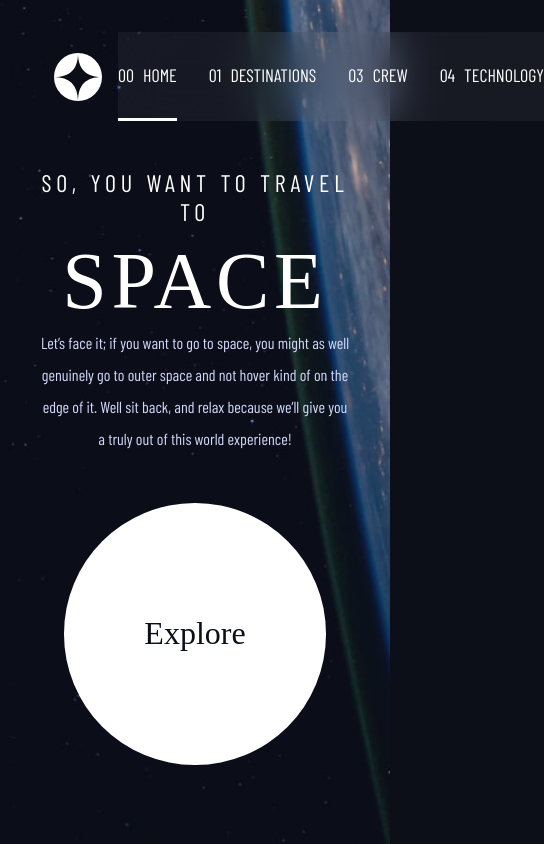
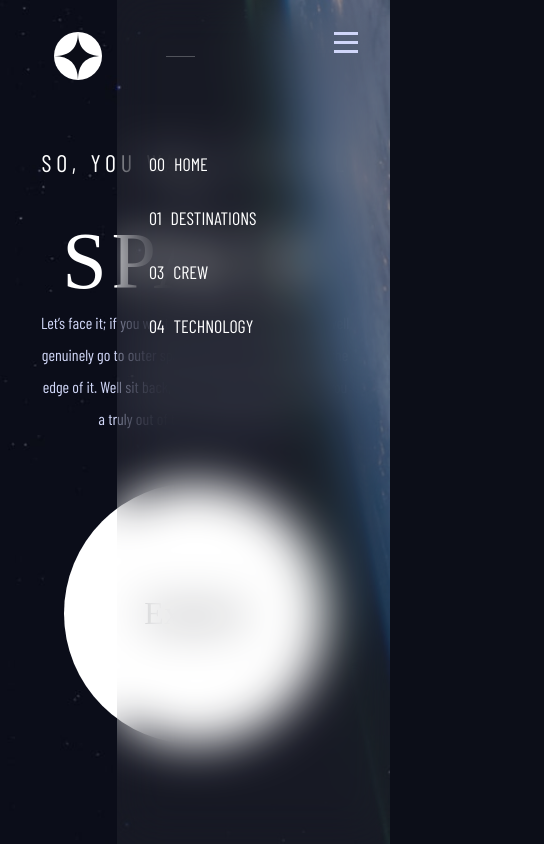
Before and after one commit to ansman58/space-tourism, a React (Vite) app: page / in a window 390 px wide. Shown: the whole page, 544 px wide, since content can reach past the window. Built offline with nearby package versions, Linux system fonts and the light colour scheme; a web font is replaced by a local one.

Commit message:
fix navigation

```diff
--- a/src/components/Distance/index.tsx
+++ b/src/components/Distance/index.tsx
@@ -1,4 +1,3 @@
-import React from "react";
 import style from "./styles.module.scss";
 
 interface IDistance {
--- a/src/components/Header/index.tsx
+++ b/src/components/Header/index.tsx
@@ -1,7 +1,6 @@
 import Navbar from "../menu";
 import Logo from "../../assets/shared/logo.svg";
 import style from "./styles.module.scss";
-import { navItems } from "../../../data";
 
 const Header = () => {
   return (
@@ -10,7 +9,7 @@ const Header = () => {
         <img src={Logo} alt="logo" className={style.logo} />
         <div className={style.hr}></div>
       </div>
-      <Navbar className={style.nav} data={navItems} />
+      <Navbar className={style.nav}  />
     </div>
   );
 };
--- a/src/components/Intro/index.tsx
+++ b/src/components/Intro/index.tsx
@@ -1,4 +1,3 @@
-import React from "react";
 import style from "./styles.module.scss";
 
 interface IIntro {
--- a/src/components/menu/destinationMenu.tsx
+++ b/src/components/menu/destinationMenu.tsx
@@ -23,7 +23,7 @@ const DestinationMenu = (props: IDestinationMenu) => {
 
   return (
     <nav className={clsx(style.navBar, props.className)}>
-      <ul className={clsx(style.ul, style.ul2)}>
+      <ul className={clsx(style.ul2)}>
         {destinationNavItems?.map((item, index) => (
           <li
             key={index}
--- a/src/components/menu/index.tsx
+++ b/src/components/menu/index.tsx
@@ -4,26 +4,46 @@ import React from "react";
 import { CurrentNavContext } from "../../contexts/currentNav";
 import { INavItems } from "../../interfaces";
 import { navItems } from "../../../data";
-
+import Hamburger from "../../assets/shared/icon-hamburger.svg";
+import CloseIcon from "../../assets/shared/icon-close.svg";
 interface INavbar {
   className?: string;
-  data: any[];
 }
 
 const Navbar = (props: INavbar) => {
   const { setCurrentNav } = React.useContext(CurrentNavContext);
   const [active, setActive] = React.useState("Home");
+  const [isMobileNavOpen, setIsMobileNavOpen] = React.useState(false);
 
   const getActiveNav = (index: number, title: string) => {
     if (navItems[index].title !== title) return;
-    console.log("title", title);
     setActive(title);
     setCurrentNav(title as INavItems);
-    localStorage.setItem("activeNav", title);
   };
 
   return (
-    <nav className={clsx(style.navBar, props.className)}>
+    <nav
+      className={clsx(style.navBar, props.className, style.mainNav, {
+        [style.hideNav]: !isMobileNavOpen,
+      })}
+    >
+      <div className={style.toggleIconContainer}>
+        {isMobileNavOpen ? (
+          <img
+            src={CloseIcon}
+            alt="close nav icon"
+            className={style.hamburger}
+            onClick={() => setIsMobileNavOpen(false)}
+          />
+        ) : (
+          <img
+            src={Hamburger}
+            alt="open nav icon"
+            className={style.hamburger}
+            onClick={() => setIsMobileNavOpen(true)}
+          />
+        )}
+      </div>
       <ul className={style.ul}>
         {navItems?.map((item, index) => (
           <li
@@ -31,7 +51,6 @@ const Navbar = (props: INavbar) => {
             onClick={() => getActiveNav(index, item.title)}
             className={clsx(style.li, {
               [style.active]: active === item.title,
-              // [style.li2]: !props.isPrimaryNav,
             })}
           >
             <p className={style.num}>{item.num}</p>
--- a/src/components/menu/styles.module.scss
+++ b/src/components/menu/styles.module.scss
@@ -10,7 +10,8 @@
 }
 
 .ul2 {
-  justify-content: unset;
+  display: flex;
+  gap: 2rem;
 }
 
 .li {
@@ -29,7 +30,7 @@
 
 .title,
 .num {
-  color: white;
+  color: hsl(var(--clr-white));
   font-size: 18px;
   text-transform: uppercase;
 }
@@ -55,3 +56,50 @@
     justify-content: center;
   }
 }
+
+.toggleIconContainer {
+  display: none;
+}
+
+@media (max-width: 600px) {
+  // .hideNav {
+  //   display: none;
+  // }
+  .mainNav {
+    width: 70vw;
+    position: fixed;
+    top: 0;
+    right: 0;
+    bottom: 0;
+    padding: 32px;
+    z-index: 5;
+
+    .toggleIconContainer {
+      display: flex;
+      justify-content: right;
+    }
+
+    .ul {
+      gap: 0;
+      justify-content: start;
+      margin-top: 100px;
+    }
+
+    .active {
+      border-bottom: none;
+    }
+
+    .li {
+      padding-block: 0 32px;
+
+      &:hover {
+        border-bottom: none;
+      }
+    }
+  }
+  .ul {
+    flex-direction: column;
+    min-height: 100vh;
+    position: sticky;
+  }
+}
--- a/src/contexts/currentNav.ts
+++ b/src/contexts/currentNav.ts
@@ -1,6 +1,5 @@
 import React from "react";
 import {
-  ICrewMember,
   ICrewRole,
   IDestinationNavItems,
   INavItems,
```
